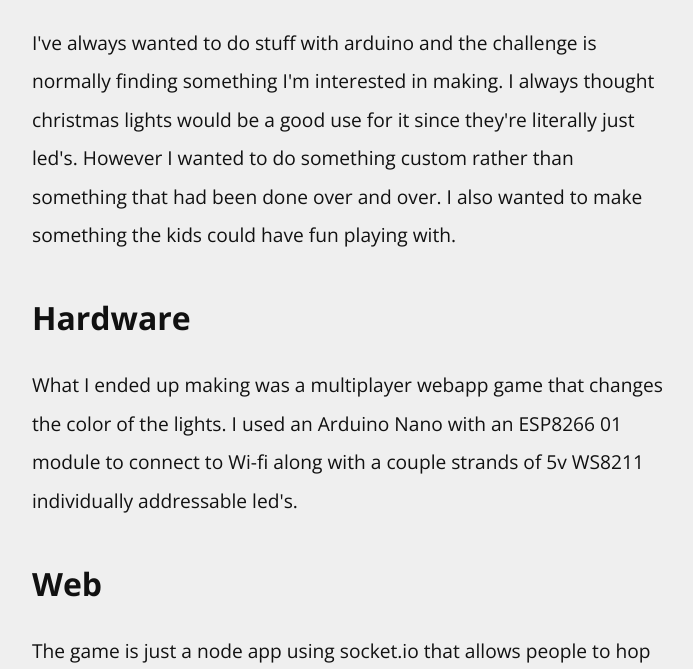
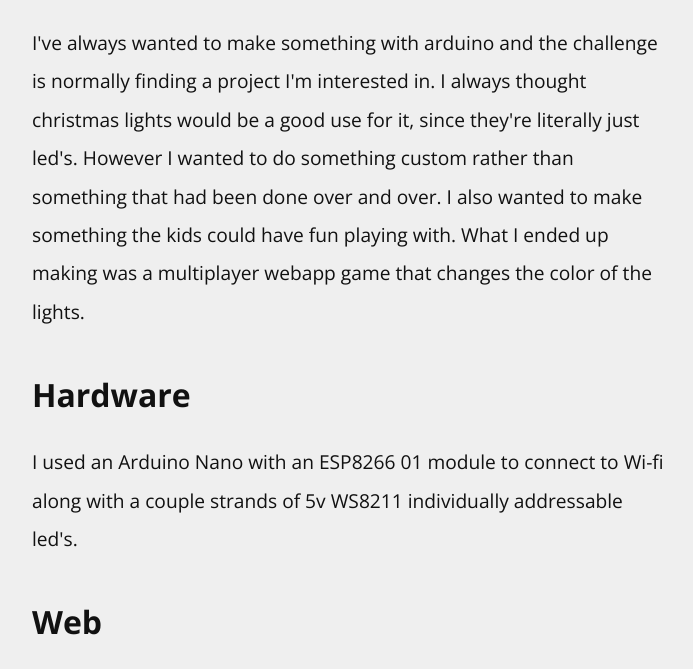
Before and after one commit to cjgammon/blog, a Jekyll site: the page built from _posts/2020/2020-01-07-arduino-x-mas.html, in a window 1280 px wide and 900 px high, scrolled down 533 px, cut to the strip 231-900 px from the top of the window. Shown: the whole strip, without its empty margins (288-981 px from the left). Built offline with Jekyll 4.4.1, drawn with Linux system fonts in a browser that asks for light colours; nearby versions of some CDN libraries; comment, search, counter and statistics services are not loaded.

Commit message:
copy changes

```diff
--- a/_posts/2020/2020-01-07-arduino-x-mas.html
+++ b/_posts/2020/2020-01-07-arduino-x-mas.html
@@ -28,12 +28,12 @@ comments: []
 ---
 <iframe width="100%" height="415" class="youtube" src="https://www.youtube.com/embed/dhlvmqeAD0M" frameborder="0" allowfullscreen></iframe><br/>
 <p>
-    I've always wanted to do stuff with arduino and the challenge is normally finding something I'm interested in making. I always thought christmas lights would be a good use for it since they're literally just led's. However I wanted to do something custom rather than something that had been done over and over.  I also wanted to make something the kids could have fun playing with.
+    I've always wanted to make something with arduino and the challenge is normally finding a project I'm interested in. I always thought christmas lights would be a good use for it, since they're literally just led's. However I wanted to do something custom rather than something that had been done over and over.  I also wanted to make something the kids could have fun playing with. What I ended up making was a multiplayer webapp game that changes the color of the lights.
 </p>
 
 <h2>Hardware</h2>
 <p>
-    What I ended up making was a multiplayer webapp game that changes the color of the lights. I used an Arduino Nano with an ESP8266 01 module to connect to Wi-fi along with a couple strands of 5v WS8211 individually addressable led's.
+    I used an Arduino Nano with an ESP8266 01 module to connect to Wi-fi along with a couple strands of 5v WS8211 individually addressable led's.
 </p>
 
 <h2>Web</h2>
```
